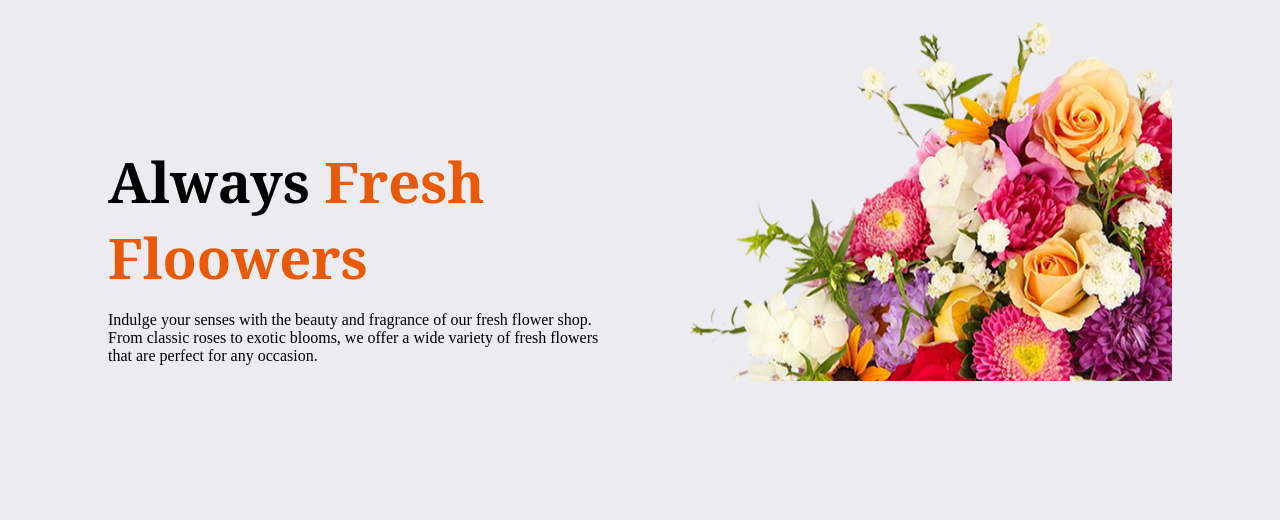
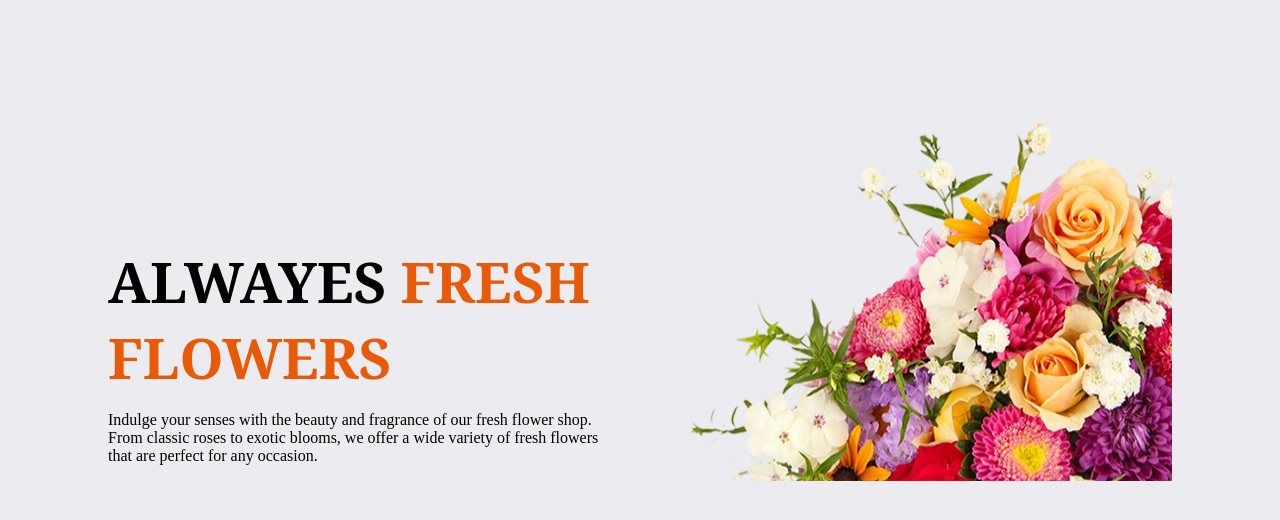
Before and after one commit to Izaj-ahmed/Assignment-2, a plain HTML site: page index.html in a window 1280 px wide. Shown: the part 94-614 px from the top of the page. Drawn offline with Linux system fonts and the light colour scheme.

Commit message:
introduction section

```diff
--- a/index.html
+++ b/index.html
@@ -21,7 +21,7 @@
     <main>
         <section class="introduction padding">
             <div class="introduction-heading">
-                <h2 class="noto-serif">Always <span class="text-color">Fresh Floowers</span></h2>
+                <h2 class="noto-serif">ALWAYES <span class="text-color">FRESH FLOWERS</span></h2>
                 <p>Indulge your senses with the beauty and fragrance of our fresh flower shop. From classic roses to exotic blooms, we offer a wide variety of fresh flowers that are perfect for any occasion. </p>
             </div>
             <img src="assets/hero-flower.png" alt="">
--- a/style.css
+++ b/style.css
@@ -73,6 +73,7 @@ body{
 
 .introduction{
     display: flex;
+    margin-top: 100px;
 }
 .introduction-heading{
     padding-top: 100px;
```
